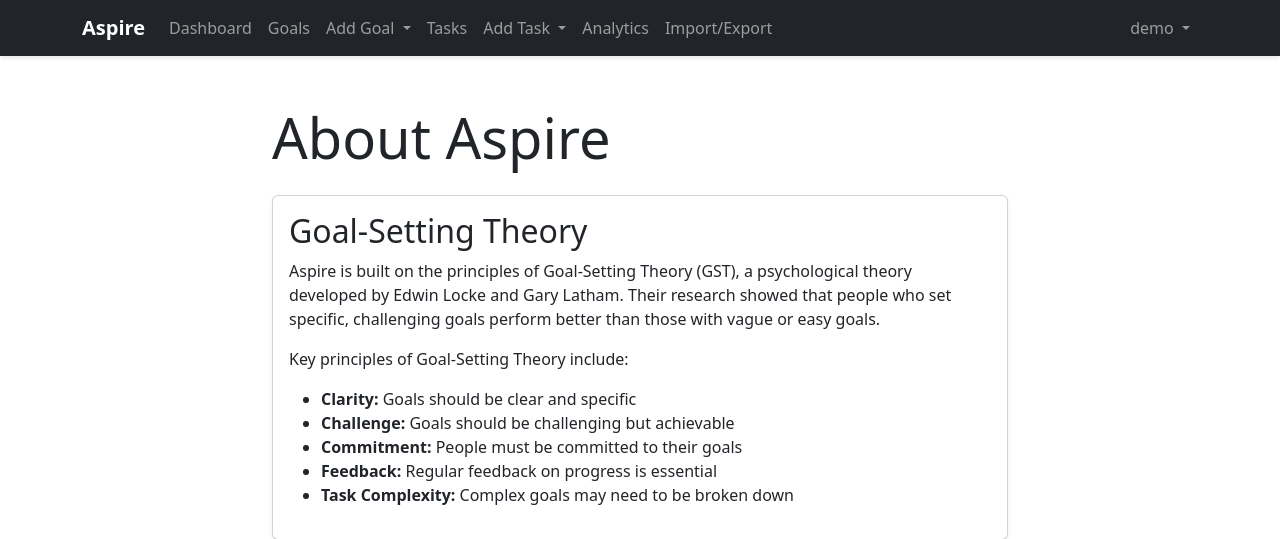
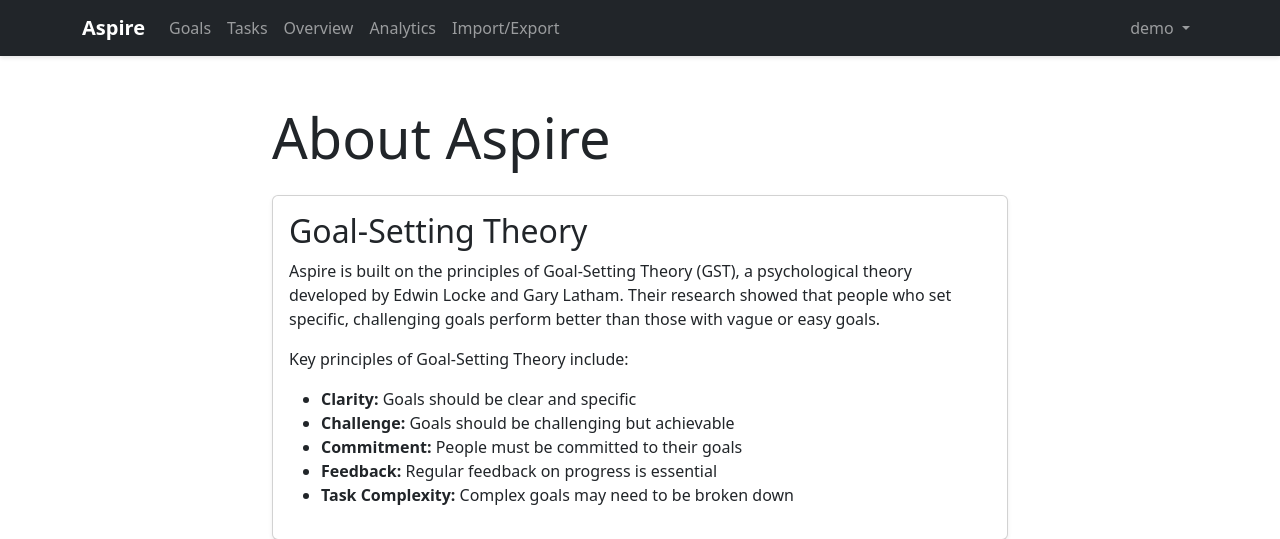
Before and after one commit to 3L0C/Aspire, a Flask app: page /about in a window 1280 px wide. Shown: the top 539 px of the page. Run offline with Flask 3, Linux system fonts and the light colour scheme; a user stored in the database is signed in.

Commit message:
refactor(base): cleanup base template header

```diff
--- a/app/templates/base.html
+++ b/app/templates/base.html
@@ -12,7 +12,7 @@
 <body>
     <nav class="navbar navbar-expand-lg navbar-dark bg-dark">
         <div class="container">
-            <a class="navbar-brand" href="{{ url_for('main.index') }}">Aspire</a>
+            <a class="navbar-brand" href="{{ url_for('dashboard.index') }}">Aspire</a>
             <button class="navbar-toggler" type="button" data-bs-toggle="collapse" data-bs-target="#navbarNav">
                 <span class="navbar-toggler-icon"></span>
             </button>
@@ -20,32 +20,13 @@
                 <ul class="navbar-nav me-auto">
                     {% if current_user.is_authenticated %}
                         <li class="nav-item">
-                            <a class="nav-link" href="{{ url_for('dashboard.index') }}">Dashboard</a>
-                        </li>
-                        <li class="nav-item">
                             <a class="nav-link" href="{{ url_for('goals.index') }}">Goals</a>
-                        </li>
-                        <li class="nav-item dropdown">
-                            <a class="nav-link dropdown-toggle" href="#" id="goalsDropdown" role="button" data-bs-toggle="dropdown" aria-expanded="false">
-                                Add Goal
-                            </a>
-                            <ul class="dropdown-menu" aria-labelledby="goalsDropdown">
-                                <li><a class="dropdown-item" href="{{ url_for('goals.create', type='long_term') }}">Long-term Goal</a></li>
-                                <li><a class="dropdown-item" href="{{ url_for('goals.create', type='short_term') }}">Short-term Goal</a></li>
-                                <li><a class="dropdown-item" href="{{ url_for('goals.create', type='milestone') }}">Milestone</a></li>
-                            </ul>
                         </li>
                         <li class="nav-item">
                             <a class="nav-link" href="{{ url_for('tasks.index') }}">Tasks</a>
                         </li>
-                        <li class="nav-item dropdown">
-                            <a class="nav-link dropdown-toggle" href="#" id="tasksDropdown" role="button" data-bs-toggle="dropdown" aria-expanded="false">
-                                Add Task
-                            </a>
-                            <ul class="dropdown-menu" aria-labelledby="tasksDropdown">
-                                <li><a class="dropdown-item" href="{{ url_for('tasks.create', type='one_time') }}">One-time Task</a></li>
-                                <li><a class="dropdown-item" href="{{ url_for('tasks.create', type='recurring') }}">Recurring Task</a></li>
-                            </ul>
+                        <li class="nav-item">
+                            <a class="nav-link" href="{{ url_for('dashboard.overview') }}">Overview</a>
                         </li>
                         <li class="nav-item">
                             <a class="nav-link" href="{{ url_for('analytics.index') }}">Analytics</a>
@@ -102,6 +83,7 @@
         </div>
     </footer>
 
+    <script src="https://cdn.jsdelivr.net/npm/@popperjs/core@2.11.8/dist/umd/popper.min.js"></script>
     <script src="https://cdn.jsdelivr.net/npm/bootstrap@5.3.3/dist/js/bootstrap.min.js"></script>
     <link rel="stylesheet" href="https://cdn.jsdelivr.net/npm/bootstrap@5.3.3/dist/css/bootstrap.min.css">
     <script src="{{ url_for('static', filename='js/main.js') }}"></script>
```
